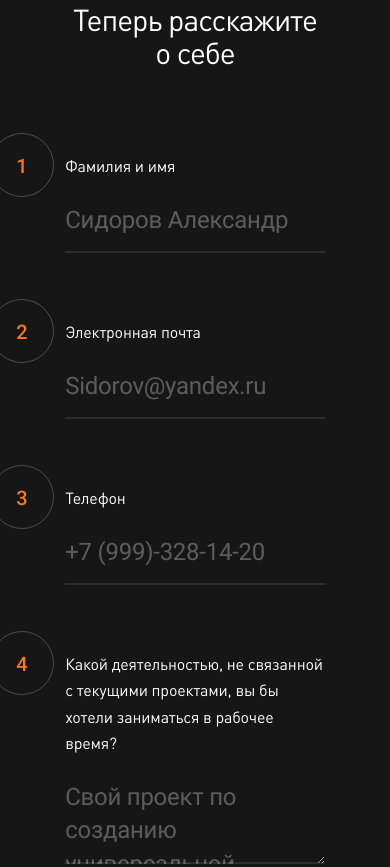
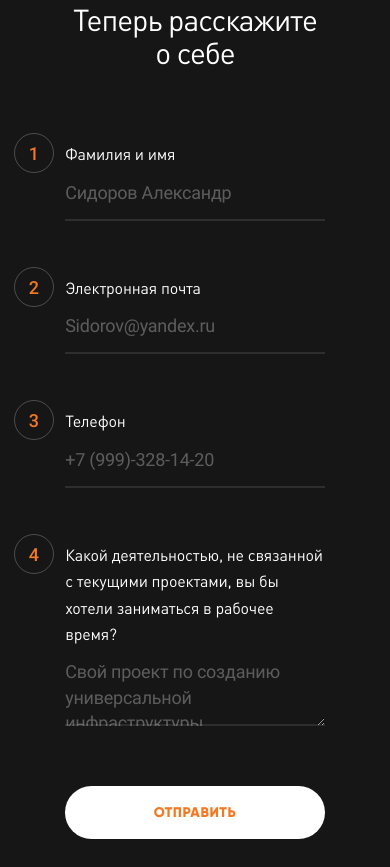
Before and after one commit to wrgraff/meandr, a website: page dist/index.html in a window 390 px wide. Shown: the part 4380-5247 px from the top of the page. Drawn offline with Linux system fonts and the light colour scheme.

Commit message:
corrected sizes for mobile screens

```diff
--- a/scss/modules/forms/fields.scss
+++ b/scss/modules/forms/fields.scss
@@ -16,21 +16,31 @@
         }
         top: 0;
         display: block;
-        width: rem-calc(64);
-        height: rem-calc(64);
-        line-height: rem-calc(64);
         color: color(primary);
         border: 1px solid rgba(white, .23);
         border-radius: 50%;
-        font-size: rem-calc(20);
         font-weight: 500;
         text-align: center;
+
+        width: rem-calc(40);
+        height: rem-calc(40);
+        line-height: rem-calc(40);
+        font-size: rem-calc(18);
+        @include breakpoint(medium) {
+            width: rem-calc(64);
+            height: rem-calc(64);
+            line-height: rem-calc(64);
+            font-size: rem-calc(20);
+        }
     }
 }
 
 .input__text {
     display: block;
-    padding: rem-calc(20 0);
+    padding: rem-calc(8 0);
+    @include breakpoint(medium) {
+        padding: rem-calc(20 0);
+    }
     font-family: $font-family-header;
     letter-spacing: rem-calc(-.16);
 
@@ -77,7 +87,10 @@
     background-color: transparent;
     border: none;
     font-family: $font-family;
-    font-size: rem-calc(24);
+    font-size: rem-calc(18);
+    @include breakpoint(medium) {
+        font-size: rem-calc(24);
+    }
     line-height: 1.4;
 
     &::placeholder {
```
Also changed, not shown: dist/static/css/style.css.
